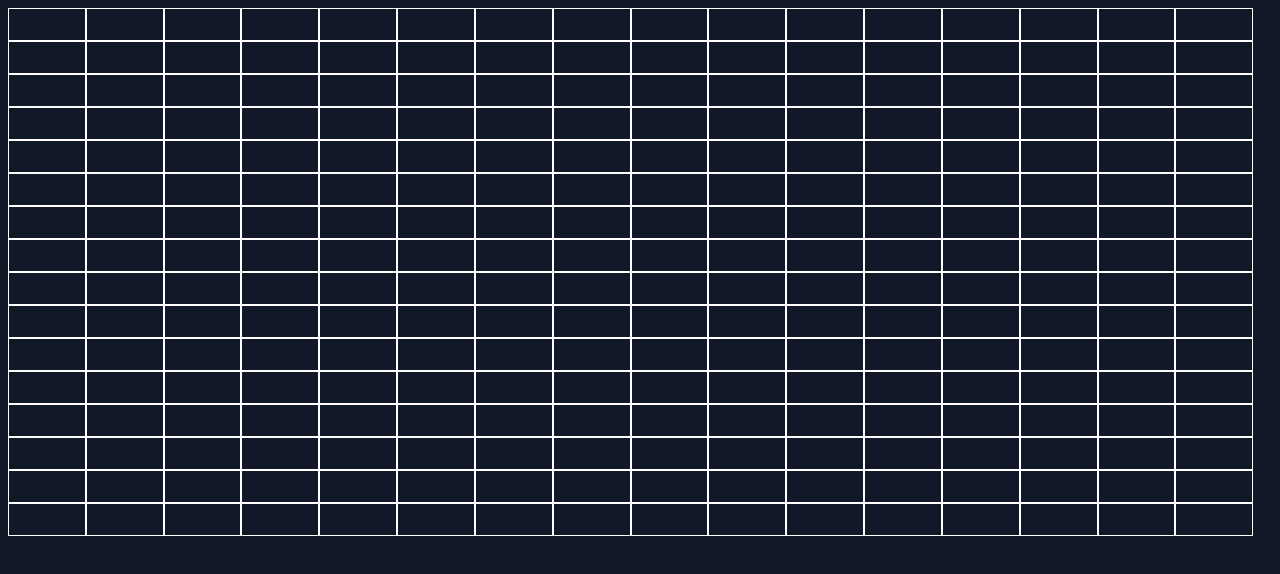
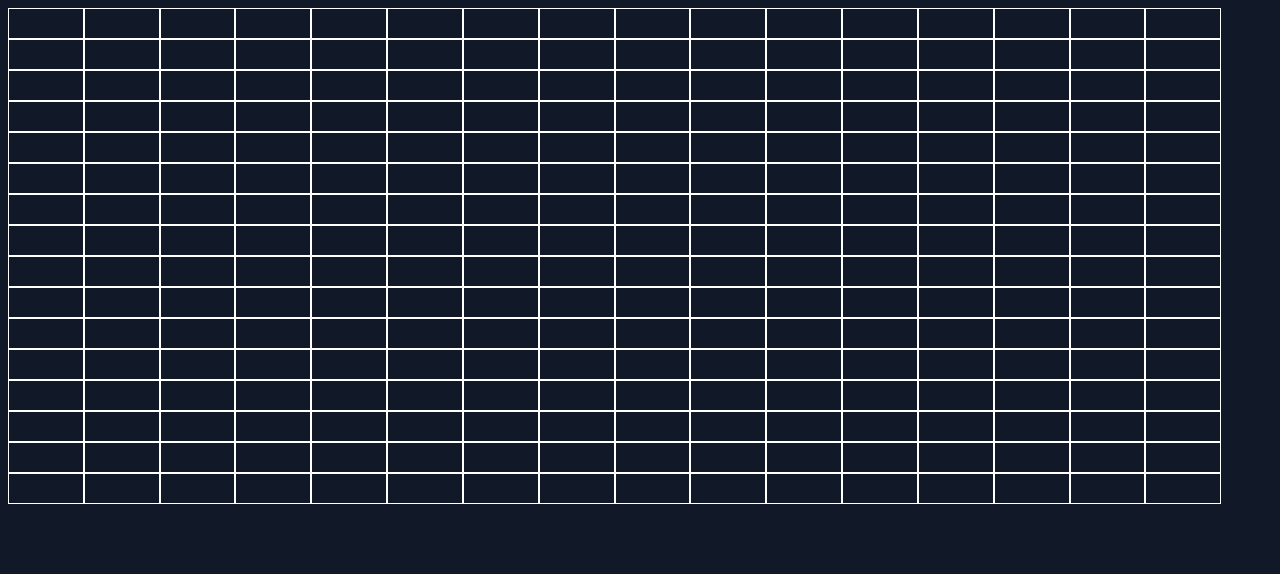
Before and after one commit to reallemon/etch-a-sketch, a plain HTML site: page index.html in a window 1280 px wide. Drawn offline with Linux system fonts and the light colour scheme.

Commit message:
Fix: Implement better fix for the issue from the last commit
I realized the problem was coming from the box-sizing mode.
Switching to border-box sizing let me go back to using 100% for the
canvas size and is a much better fix.

```diff
--- a/index.js
+++ b/index.js
@@ -8,7 +8,7 @@ function resetCanvas() {
 }
 
 function createPixels(squareSize) {
-  const pixelPercentage = Math.floor(99 / squareSize);
+  const pixelPercentage = Math.floor(100 / squareSize);
   const pixelHeight = Math.floor(canvasHeight / squareSize);
   resetCanvas();
 
--- a/style.css
+++ b/style.css
@@ -10,4 +10,5 @@ body {
 
 .canvas-pixel {
   border: 1px solid white;
+  box-sizing: border-box;
 }
```
